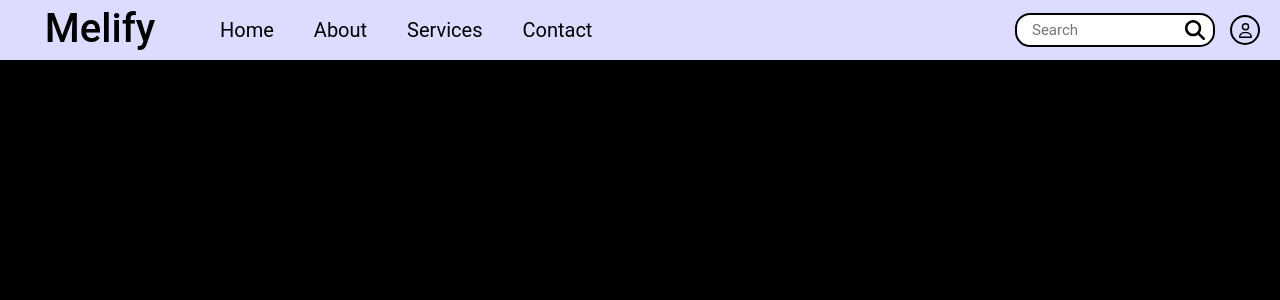
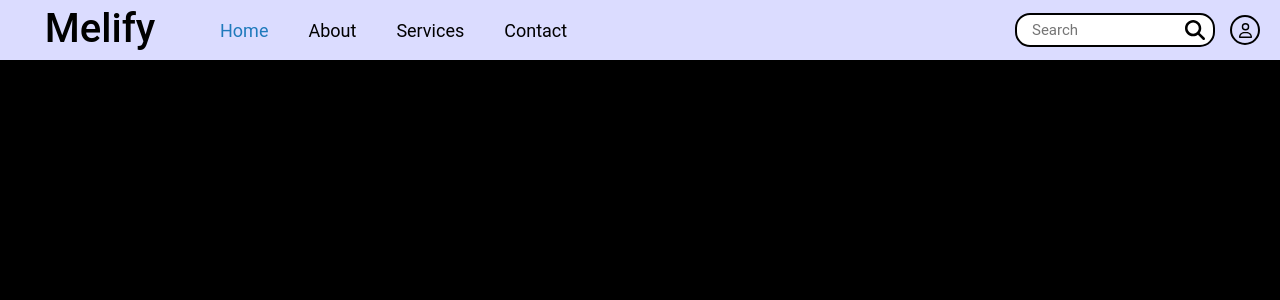
Before and after one commit to SWE1dePauwMusic/music_app, a React (Vite) app in the folder frontend/: page / in a window 1280 px wide. Shown: the top 300 px of the page. Built offline with nearby package versions, Linux system fonts and the light colour scheme.

Commit message:
add hover and active link to element

```diff
--- a/frontend/src/components/NavBar/index.css
+++ b/frontend/src/components/NavBar/index.css
@@ -1,6 +1,6 @@
 .navbar-container {
     height: 60px;
-    font-size: 20px;
+    font-size: 18px;
     width: 100%;
     background-color: rgb(219,220,255);
     position: fixed;
@@ -32,16 +32,34 @@
     align-items: center;
     justify-content: center;
     padding: 0 20px;
-    /* border: 2px solid red; */
     text-decoration: none;
     color: black;
     text-align: center;
     position: relative;
 }
-/* .navbar-container ul li a:hover {
-    color: black;
+.navbar-container ul li a:hover {
+    color: var(--theme-color);
     transition: 0.3s ease;
-} */
+}
+
+
+.navbar-container ul li a::after {
+    content: '';
+    position: absolute;
+    width: 0;
+    height: 2px;
+    display: block;
+    margin-top: 25px;
+    right: 25%;
+    background: #000;
+    transition: width 0.3s ease;
+}
+
+.navbar-container li a:hover::after {
+    width: 50%;
+    left: 25%;
+    background: #000;
+}
 
 .nav-right {
     height: 100%;
--- a/frontend/src/components/NavBar/index.jsx
+++ b/frontend/src/components/NavBar/index.jsx
@@ -1,22 +1,31 @@
-import React, {useState} from 'react'
+import React, { useState } from 'react'
 import './index.css'
-import {Link} from 'react-router-dom'
-import {FontAwesomeIcon} from '@fortawesome/react-fontawesome'
-import {faMagnifyingGlass} from '@fortawesome/free-solid-svg-icons'
-import {faUser} from '@fortawesome/free-regular-svg-icons'
+import { NavLink } from 'react-router-dom'
+import { FontAwesomeIcon } from '@fortawesome/react-fontawesome'
+import { faMagnifyingGlass } from '@fortawesome/free-solid-svg-icons'
+import { faUser } from '@fortawesome/free-regular-svg-icons'
 
 const NavBar = () => {
   return (
     <nav className='navbar-container'>
       <ul>
         <li className='brand-name'><h1>Melify</h1></li>
-        <li><Link to="/">Home</Link></li>
-        <li><Link to="/about">About</Link></li>
-        <li><Link to="/services">Services</Link></li>
-        <li><Link to="/contact">Contact</Link></li>
+        <li>
+          <NavLink
+            to="/"
+            style={({ isActive }) => {
+              return isActive ? { color: 'var(--theme-color)' } : {};
+            }}
+          >
+            Home
+          </NavLink>
+        </li>
+        <li><NavLink to="/about" >About</NavLink></li>
+        <li><NavLink to="/services">Services</NavLink></li>
+        <li><NavLink to="/contact">Contact</NavLink></li>
         <li className='nav-right'>
           <div className="search-container">
-            <input type='text' placeholder='Search' className='search-input'/>
+            <input type='text' placeholder='Search' className='search-input' />
             <FontAwesomeIcon
               icon={faMagnifyingGlass}
               className='search-icon'
```
